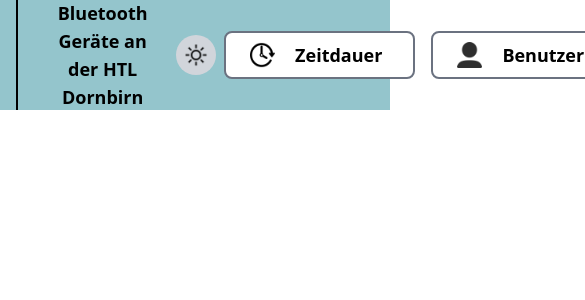
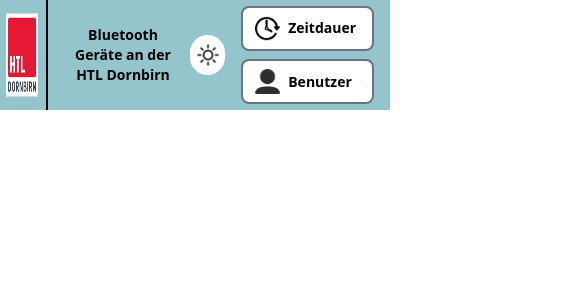
Before and after one commit to FlorianGugele/diplomarbeit, a React (Create React App) app: page / in a window 390 px wide. Shown: the top 300 px of the page, 585 px wide, since content can reach past the window. Built offline with nearby package versions, Linux system fonts and the light colour scheme.

Commit message:
Header fertig

```diff
--- a/src/components/header.js
+++ b/src/components/header.js
@@ -7,7 +7,6 @@
     const [isTimeModalOpen, setIsTimeModalOpen] = useState(false);
     const [isDarkMode, setIsDarkMode] = useState(false);
 
-    // Effekt, um den Dark Mode basierend auf dem State zu setzen
     useEffect(() => {
         if (isDarkMode) {
             document.documentElement.classList.add('dark');
@@ -27,72 +26,61 @@
     };
 
     return (
-        <div className="bg-[#94C5CC] flex h-[13vh] items-center justify-between">
+        <div className="bg-[#94C5CC] flex h-[13vh] items-center justify-between px-4 md:px-10">
+            <div className="flex items-center h-full"> {/* Äußeren Container auf volle Höhe setzen */}
+                {/* Logo Container */}
+                <div className="flex items-center justify-center h-full border-r-2 border-black pr-2 ml-[-10px]">
+                    <img
+                        className="h-[10vh] w-auto" // Höhe des Logos auf 10vh setzen
+                        src="pictures/HTL-Logo.jpg"
+                        alt="HTL Logo"
+                    />
+                </div>
 
-            <div className="flex items-center">
-                <div className="border-r-2 border-black h-[13vh] flex items-center justify-center w-[5vw]">
-                    <img className="h-[12vh] p-2" src="pictures/HTL-Logo.jpg" alt="HTL Logo" />
-                </div>
-                <div className="pl-[10vw]">
-                    <p className="text-lg font-bold">Bluetooth Geräte an der HTL Dornbirn</p>
+                {/* Title Container */}
+                <div className="pl-4 md:pl-[8vw]">
+                    <p className="text-sm md:text-lg font-bold">
+                        Bluetooth Geräte an der HTL Dornbirn
+                    </p>
                 </div>
             </div>
 
-            {/* Neuer Dark/Light Mode Toggle */}
-            <div className="ml-[5vw] flex items-center p-2">
+            {/* Container für Dark Mode Toggle, Zeitdauer und Benutzer */}
+            <div className="flex items-center space-x-4 pl-2">
+                {/* Dark/Light Mode Toggle */}
                 <button
                     onClick={handleToggleDarkMode}
-                    className="relative flex items-center justify-center w-10 h-10 bg-gray-300 rounded-full dark:bg-gray-400 transition duration-300 group"
+                    className="flex items-center justify-center w-10 h-10 bg-white rounded-full dark:bg-white transition duration-300 group"
                 >
                     {isDarkMode ? (
                         <img src="pictures/dark-mode.png" alt="Moon Icon" className="h-6 w-6" />
                     ) : (
                         <img src="pictures/light-mode.png" alt="Sun Icon" className="h-6 w-6" />
                     )}
-                    {/* Tooltip */}
-                    <span className="absolute bottom-12 left-1/2 transform -translate-x-1/2 bg-gray-400 text-black text-xs rounded-md px-2 py-1 opacity-0 group-hover:opacity-100 transition-opacity duration-300">
+                    <span className="absolute bottom-12 left-1/2 transform -translate-x-1/2 bg-white text-black text-xs rounded-md px-2 py-1 opacity-0 group-hover:opacity-100 transition-opacity duration-300">
                         {isDarkMode ? 'Light Mode aktivieren' : 'Dark Mode aktivieren'}
                     </span>
                 </button>
-            </div>
 
-            <div className="flex items-center space-x-4 pr-[5vw]">
+                {/* Container für Zeitdauer und Benutzer */}
+                <div className="flex flex-col md:flex-row items-center space-y-2 md:space-y-0 md:space-x-4">
                     {/* Zeitdauer Dropdown */}
                     <Menu as="div" className="relative inline-block text-left">
-                    <MenuButton className="bg-white flex items-center border-2 border-gray-500 rounded-lg px-4 py-2">
-                        <img className="h-[3vh] pl-2" src="pictures/zeiterfassung.png" alt="Icon" />
-                        <span className="text-lg font-bold px-5">Zeitdauer</span>
+                        <MenuButton className="bg-white flex items-center border-2 border-gray-500 rounded-lg px-2 md:px-4 py-2">
+                            <img className="h-[3vh] pl-1" src="pictures/zeiterfassung.png" alt="Icon" />
+                            <span className="text-sm md:text-lg font-bold px-2 md:px-5">Zeitdauer</span>
                             <ChevronDownIcon className="h-5 w-5 text-gray-400" />
                         </MenuButton>
                         <MenuItems className="absolute right-0 z-10 mt-2 w-60 origin-top-right divide-y divide-gray-100 rounded-md bg-white shadow-lg ring-1 ring-black ring-opacity-5 focus:outline-none">
-                        <MenuItem>
+                            {['Letzte 15 Minuten', 'Letzte 30 Minuten', 'Letzte 1 Stunde', 'Letzte 3 Stunden'].map((option, index) => (
+                                <MenuItem key={index}>
                                     {({ active }) => (
                                         <button className={`${active ? 'bg-gray-100 text-gray-900' : 'text-gray-700'} block px-4 py-2 text-sm w-full text-left`}>
-                                    Letzte 15 Minuten
+                                            {option}
                                         </button>
                                     )}
                                 </MenuItem>
-                        <MenuItem>
-                            {({ active }) => (
-                                <button className={`${active ? 'bg-gray-100 text-gray-900' : 'text-gray-700'} block px-4 py-2 text-sm w-full text-left`}>
-                                    Letzte 30 Minuten
-                                </button>
-                            )}
-                        </MenuItem>
-                        <MenuItem>
-                            {({ active }) => (
-                                <button className={`${active ? 'bg-gray-100 text-gray-900' : 'text-gray-700'} block px-4 py-2 text-sm w-full text-left`}>
-                                    Letzte 1 Stunde
-                                </button>
-                            )}
-                        </MenuItem>
-                        <MenuItem>
-                            {({ active }) => (
-                                <button className={`${active ? 'bg-gray-100 text-gray-900' : 'text-gray-700'} block px-4 py-2 text-sm w-full text-left`}>
-                                    Letzte 3 Stunden
-                                </button>
-                            )}
-                        </MenuItem>
+                            ))}
                             <MenuItem>
                                 {({ active }) => (
                                     <button onClick={openTimeModal} className={`${active ? 'bg-gray-100 text-gray-900' : 'text-gray-700'} block px-4 py-2 text-sm w-full text-left`}>
@@ -105,9 +93,9 @@
 
                     {/* Benutzer Dropdown */}
                     <Menu as="div" className="relative inline-block text-left">
-                    <MenuButton className="bg-white flex items-center border-2 border-gray-500 rounded-lg px-4 py-2">
-                        <img className="h-[3vh] pl-2" src="pictures/user-icon.png" alt="Icon" />
-                        <span className="text-lg font-bold px-5">Benutzer</span>
+                        <MenuButton className="bg-white flex items-center border-2 border-gray-500 rounded-lg px-2 md:px-4 py-2">
+                            <img className="h-[3vh] pl-1" src="pictures/user-icon.png" alt="Icon" />
+                            <span className="text-sm md:text-lg font-bold px-2 md:px-5">Benutzer</span>
                             <ChevronDownIcon className="h-5 w-5 text-gray-400" />
                         </MenuButton>
                         <MenuItems className="absolute right-0 z-10 mt-2 w-40 origin-top-right divide-y divide-gray-100 rounded-md bg-white shadow-lg ring-1 ring-black ring-opacity-5 focus:outline-none">
@@ -130,13 +118,13 @@
                         </MenuItems>
                     </Menu>
                 </div>
+            </div>
 
             {/* Benutzer Pop-up */}
             {isUserModalOpen && (
                 <div className="fixed inset-0 flex items-center justify-center z-50 bg-black bg-opacity-50">
                     <div className="bg-gray-200 rounded-lg shadow-lg p-6 w-[300px]">
                         <h2 className="text-xl font-bold mb-4">Benutzer hinzufügen</h2>
-                        <label className="block text-sm font-medium text-gray-700">Anzeigename:</label>
                         <input type="text" className="w-full mt-2 mb-4 p-2 border rounded-md" placeholder="Name eingeben" />
                         <button onClick={closeUserModal} className="w-full bg-blue-600 text-white font-bold py-2 rounded-md">
                             Übernehmen
@@ -149,11 +137,11 @@
             {isTimeModalOpen && (
                 <div className="fixed inset-0 flex items-center justify-center z-50 bg-black bg-opacity-50">
                     <div className="bg-gray-300 rounded-lg shadow-lg p-6 w-[300px]">
-                        <h2 className="text-xl font-bold mb-4">Zeitdauer</h2>
+                        <h2 className="text-xl font-bold mb-4">Zeitdauer festlegen</h2>
                         <label className="block text-sm font-medium">Von:</label>
-                        <input type="text" className="w-full mt-2 mb-4 p-2 border rounded-md" placeholder="Startdatum" />
+                        <input type="date" className="w-full mt-2 mb-4 p-2 border rounded-md" />
                         <label className="block text-sm font-medium">Bis:</label>
-                        <input type="text" className="w-full mt-2 mb-4 p-2 border rounded-md" placeholder="Enddatum" />
+                        <input type="date" className="w-full mt-2 mb-4 p-2 border rounded-md" />
                         <button onClick={closeTimeModal} className="w-full bg-blue-600 text-white font-bold py-2 rounded-md">
                             Übernehmen
                         </button>
```
Lines whose indentation alone changed are shown as unchanged.
